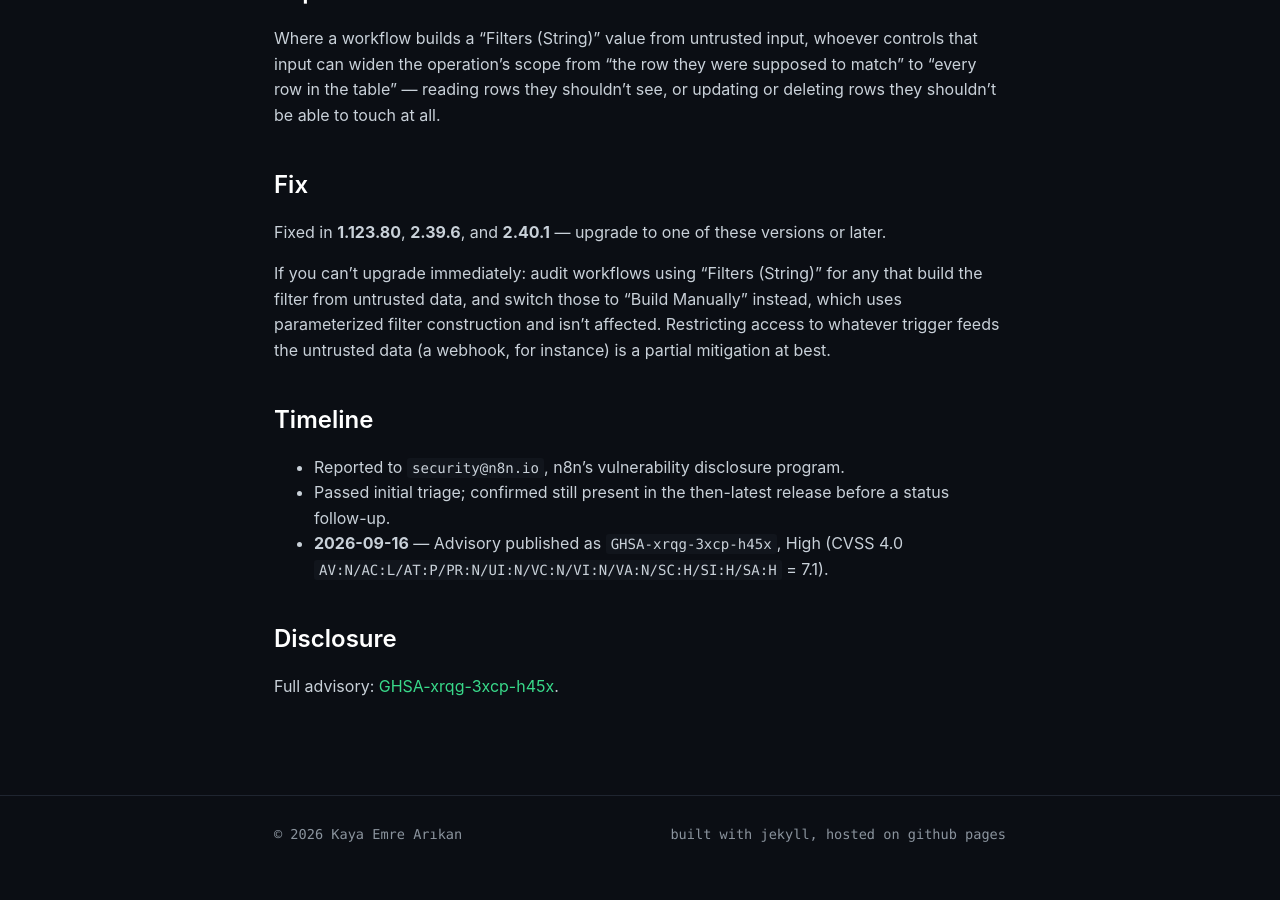
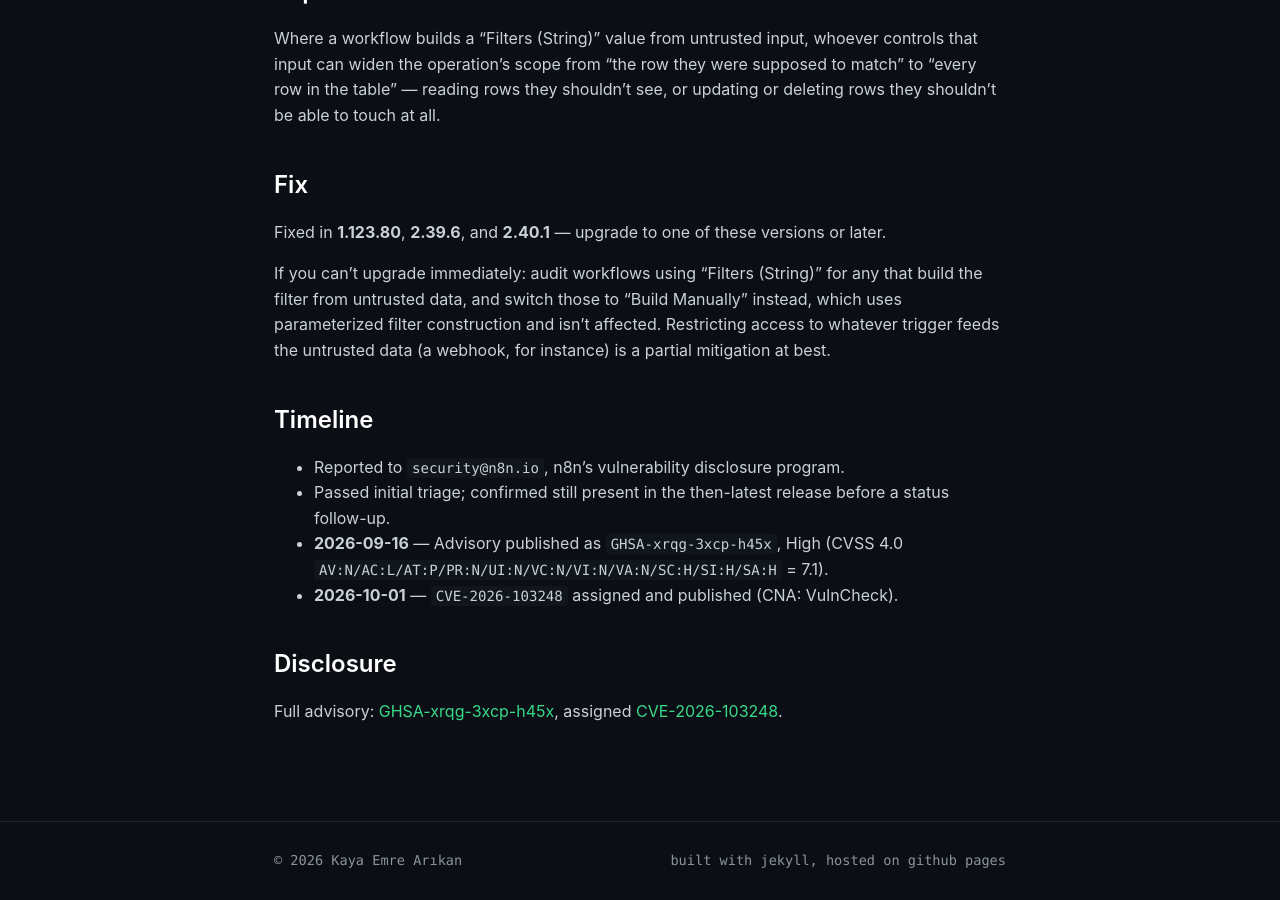
Before and after one commit to kemrec/kemrec.github.io, a Jekyll site: the page built from _writeups/n8n-supabase-filter-string-postgrest-injection.md, in a window 1280 px wide and 900 px high, scrolled down 1810 px. Built offline with Jekyll 4.4.1, drawn with Linux system fonts in a browser that asks for light colours; before the commit the page ends 2684 px from its top, so only the background shows below that; some of the changed text lies outside the part shown.

Commit message:
Update writeup: n8n Supabase filter injection assigned CVE-2026-103248

```diff
--- a/_writeups/n8n-supabase-filter-string-postgrest-injection.md
+++ b/_writeups/n8n-supabase-filter-string-postgrest-injection.md
@@ -3,7 +3,7 @@ title: "n8n's Supabase Node Filter Injection"
 date: 2026-09-16
 target: "n8n-io/n8n (Supabase node)"
 severity: High
-identifier: "GHSA-xrqg-3xcp-h45x"
+identifier: "CVE-2026-103248"
 advisory_url: "https://github.com/n8n-io/n8n/security/advisories/GHSA-xrqg-3xcp-h45x"
 summary: "The Supabase node's 'Filters (String)' mode builds a PostgREST query with zero escaping, letting untrusted input widen a Get/Update/Delete beyond the row it was meant to target — a sibling of a filter-injection bug n8n had already fixed in a different mode."
 ---
@@ -109,7 +109,8 @@ at best.
   release before a status follow-up.
 - **2026-09-16** — Advisory published as `GHSA-xrqg-3xcp-h45x`, High (CVSS
   4.0 `AV:N/AC:L/AT:P/PR:N/UI:N/VC:N/VI:N/VA:N/SC:H/SI:H/SA:H` = 7.1).
+- **2026-10-01** — `CVE-2026-103248` assigned and published (CNA: VulnCheck).
 
 ## Disclosure
 
-Full advisory: [GHSA-xrqg-3xcp-h45x](https://github.com/n8n-io/n8n/security/advisories/GHSA-xrqg-3xcp-h45x).
+Full advisory: [GHSA-xrqg-3xcp-h45x](https://github.com/n8n-io/n8n/security/advisories/GHSA-xrqg-3xcp-h45x), assigned [CVE-2026-103248](https://www.cve.org/CVERecord?id=CVE-2026-103248).
```
